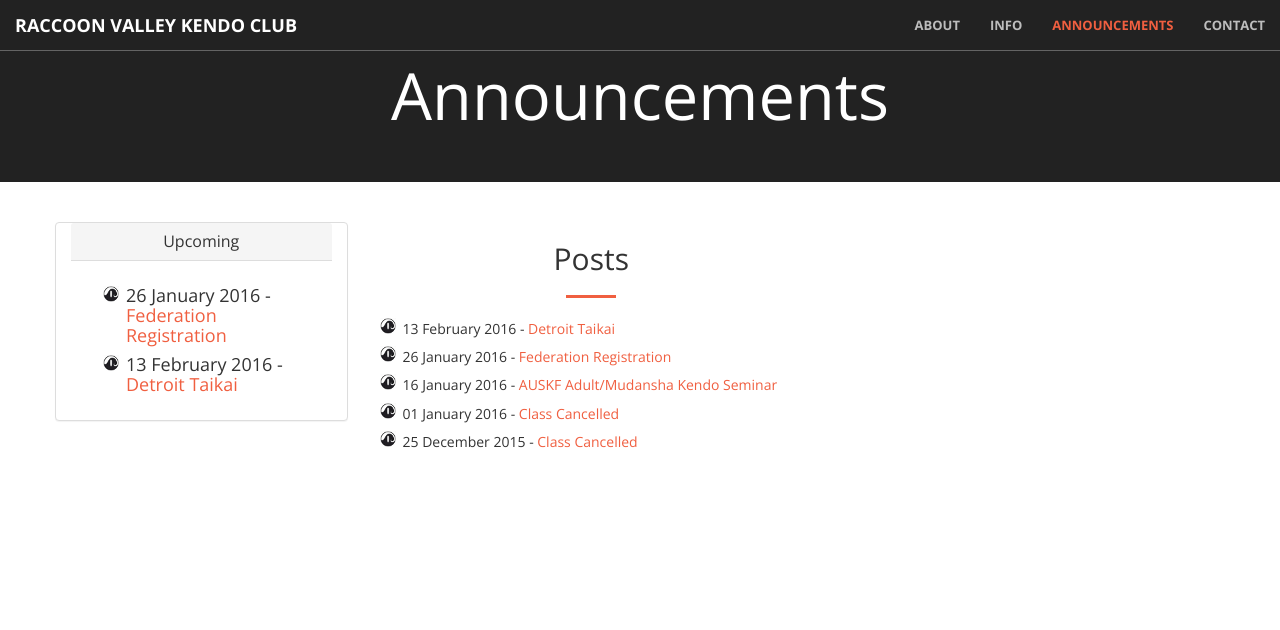
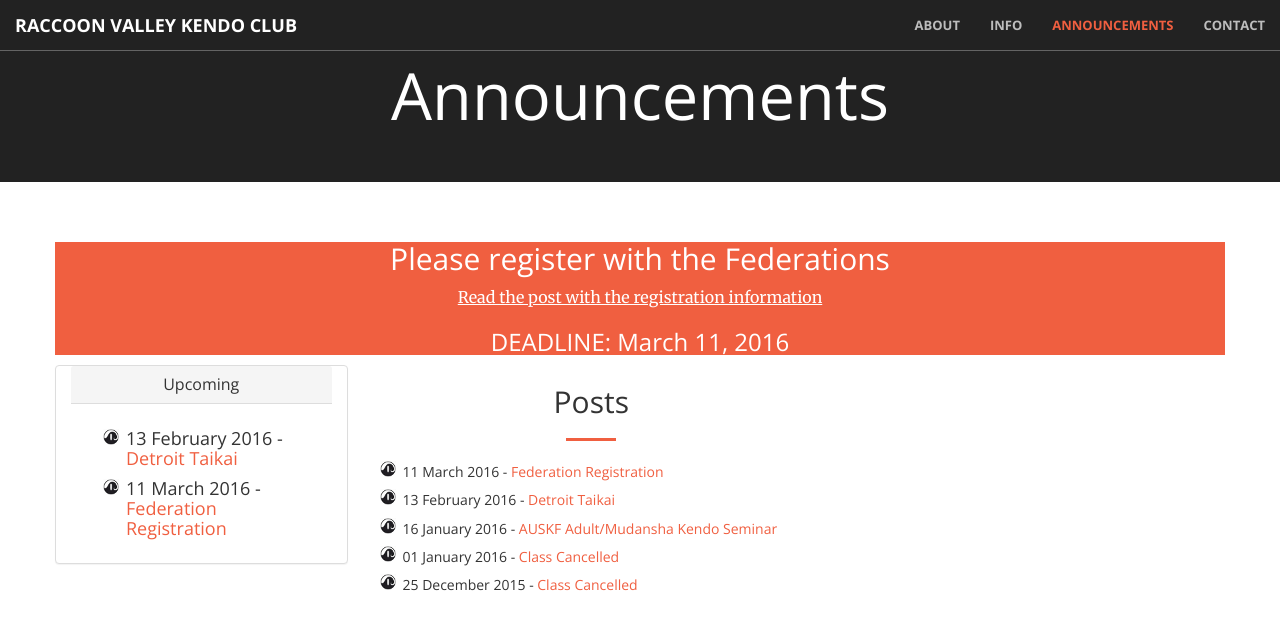
Before and after one commit to raccoonvalleykendo/raccoonvalleykendo.github.io, a Jekyll site: the page built from announcements.html, in a window 1280 px wide. Shown: the top 630 px of the page. Built offline with Jekyll 4.4.1, drawn with Linux system fonts in a browser that asks for light colours.

Commit message:
2016 Registration

```diff
--- a/announcements.html
+++ b/announcements.html
@@ -11,7 +11,15 @@ title: RVKendo - Announcements
 <section id="announcements">
   <div class="container">
     <div class="row">
-
+      <div>
+        <a href="{% post_url 2016-03-11-federation-registrations %}">
+          <div class="bg-primary text-center">
+            <h2>Please register with the Federations</h2>
+            <p><u>Read the post with the registration information</u></p>
+            <h3>DEADLINE: March 11, 2016</h3>
+          </div>
+        </a>
+      </div>
       <div class="col-lg-3 text-center panel panel-default">
         <div class="panel-heading">
           <h3 class="panel-title">Upcoming</h3>
```
Also changed, not shown: announcements/upcoming/_posts/2016-03-11-federation-registrations.md (renamed from announcements/upcoming/_posts/2016-01-26-federation-registrations.md, +3 -5 lines).
